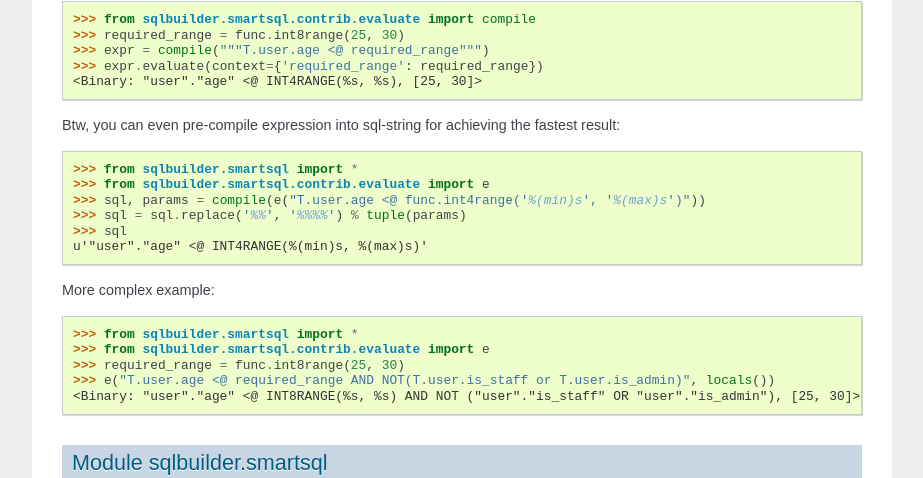
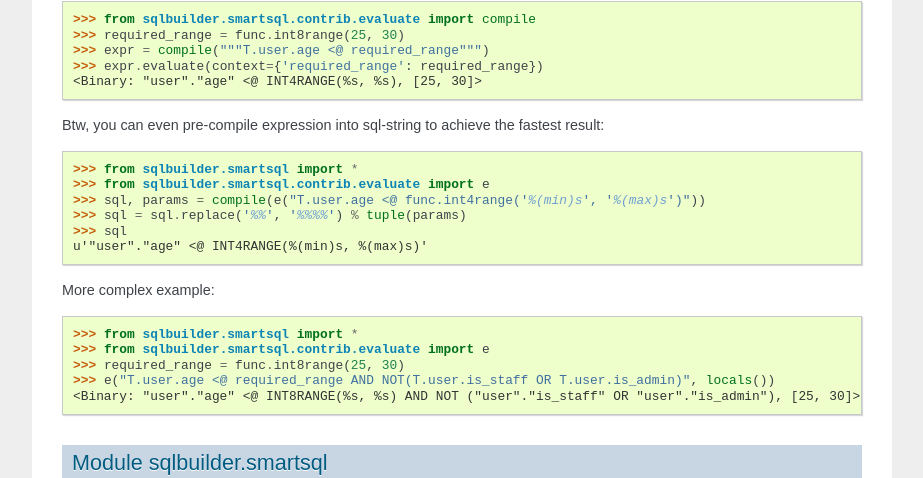
Before and after one commit to vmuriart/sqlbuilder, a Sphinx documentation site: the page built from docs/index.rst, in a window 1280 px wide and 900 px high, scrolled down 7131 px. Shown: the part 143-621 px from the top of the window, without its empty margins (198-1121 px from the left). Built offline with Sphinx 7.4.7, drawn with Linux system fonts in a browser that asks for light colours.

Commit message:
minor fix in docs

```diff
--- a/docs/index.rst
+++ b/docs/index.rst
@@ -436,7 +436,7 @@ You can pre-compile expression to avoid parsing of it each time::
     >>> expr.evaluate(context={'required_range': required_range})
     <Binary: "user"."age" <@ INT4RANGE(%s, %s), [25, 30]>
 
-Btw, you can even pre-compile expression into sql-string for achieving the fastest result::
+Btw, you can even pre-compile expression into sql-string to achieve the fastest result::
 
     >>> from sqlbuilder.smartsql import *
     >>> from sqlbuilder.smartsql.contrib.evaluate import e
@@ -450,7 +450,7 @@ More complex example::
     >>> from sqlbuilder.smartsql import *
     >>> from sqlbuilder.smartsql.contrib.evaluate import e
     >>> required_range = func.int8range(25, 30)
-    >>> e("T.user.age <@ required_range AND NOT(T.user.is_staff or T.user.is_admin)", locals())
+    >>> e("T.user.age <@ required_range AND NOT(T.user.is_staff OR T.user.is_admin)", locals())
     <Binary: "user"."age" <@ INT8RANGE(%s, %s) AND NOT ("user"."is_staff" OR "user"."is_admin"), [25, 30]>
 
 
```
